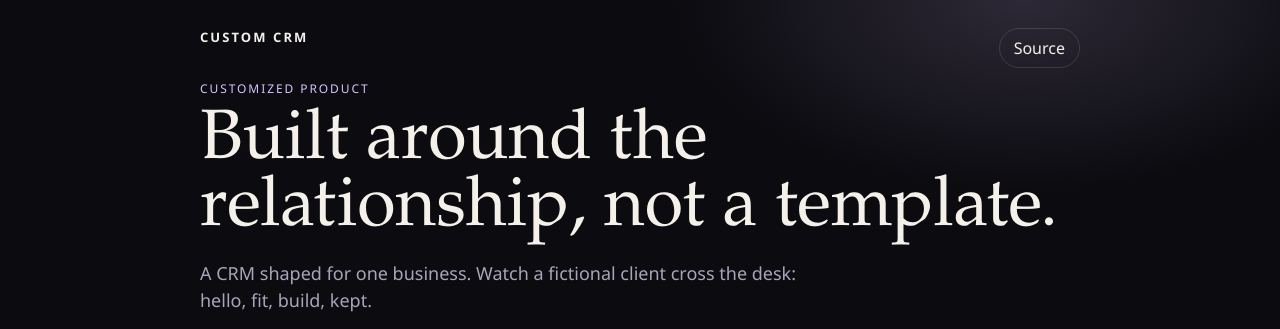
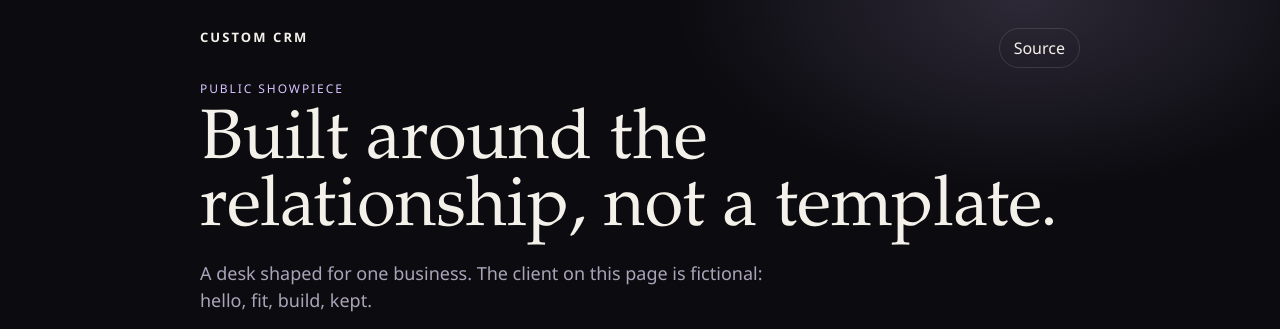
Before and after one commit to DhananiSneh/custom-crm, a plain HTML site: page index.html in a window 1280 px wide. Shown: the top 329 px of the page. Drawn offline with Linux system fonts and the light colour scheme.

Commit message:
Call the page a public showpiece and add a preview.
Co-authored-by: Grok 4.7 <dev@x.ai>

```diff
--- a/index.html
+++ b/index.html
@@ -13,9 +13,9 @@
     <a class="ghost" href="https://github.com/DhananiSneh/custom-crm">Source</a>
   </header>
   <main id="desk">
-    <p class="eyebrow">Customized product</p>
+    <p class="eyebrow">Public showpiece</p>
     <h1>Built around the relationship, not a template.</h1>
-    <p class="lede">A CRM shaped for one business. Watch a fictional client cross the desk: hello, fit, build, kept.</p>
+    <p class="lede">A desk shaped for one business. The client on this page is fictional: hello, fit, build, kept.</p>
     <button type="button" id="run">Walk the client through</button>
     <div class="rail" id="rail">
       <button type="button" data-step="0">Hello</button>
```
Also changed, not shown: README.md, preview.png (added).
